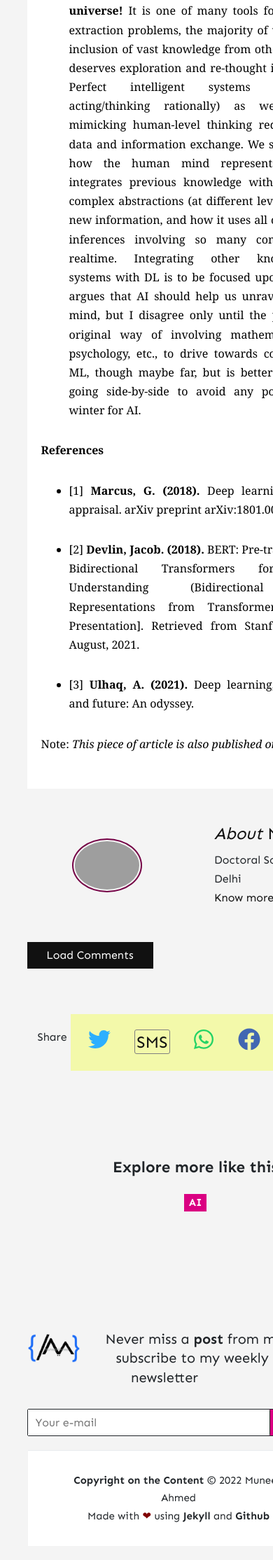
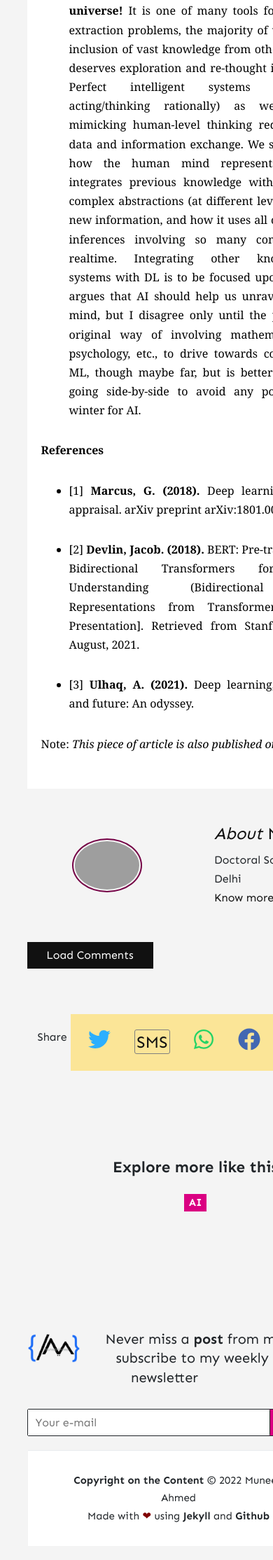
Before and after one commit to muneebpandith/blog, a Jekyll site: the page built from _posts/2021-12-20-dl-gary.md, in a window 390 px wide. Shown: the part 3904-6133 px from the top of the page at 70% size. Built offline with Jekyll 4.4.1, drawn with Linux system fonts in a browser that asks for light colours; nearby versions of some CDN libraries; comment, search, counter and statistics services are not loaded.

Commit message:
Update theme.scss

```diff
--- a/assets/css/theme.scss
+++ b/assets/css/theme.scss
@@ -709,7 +709,7 @@ body.active-side {
     {
     padding:10px;
     margin:5px;
-    background: #f3f9aa;
+    background: #fbe597;
     }
 
     .container {
```
